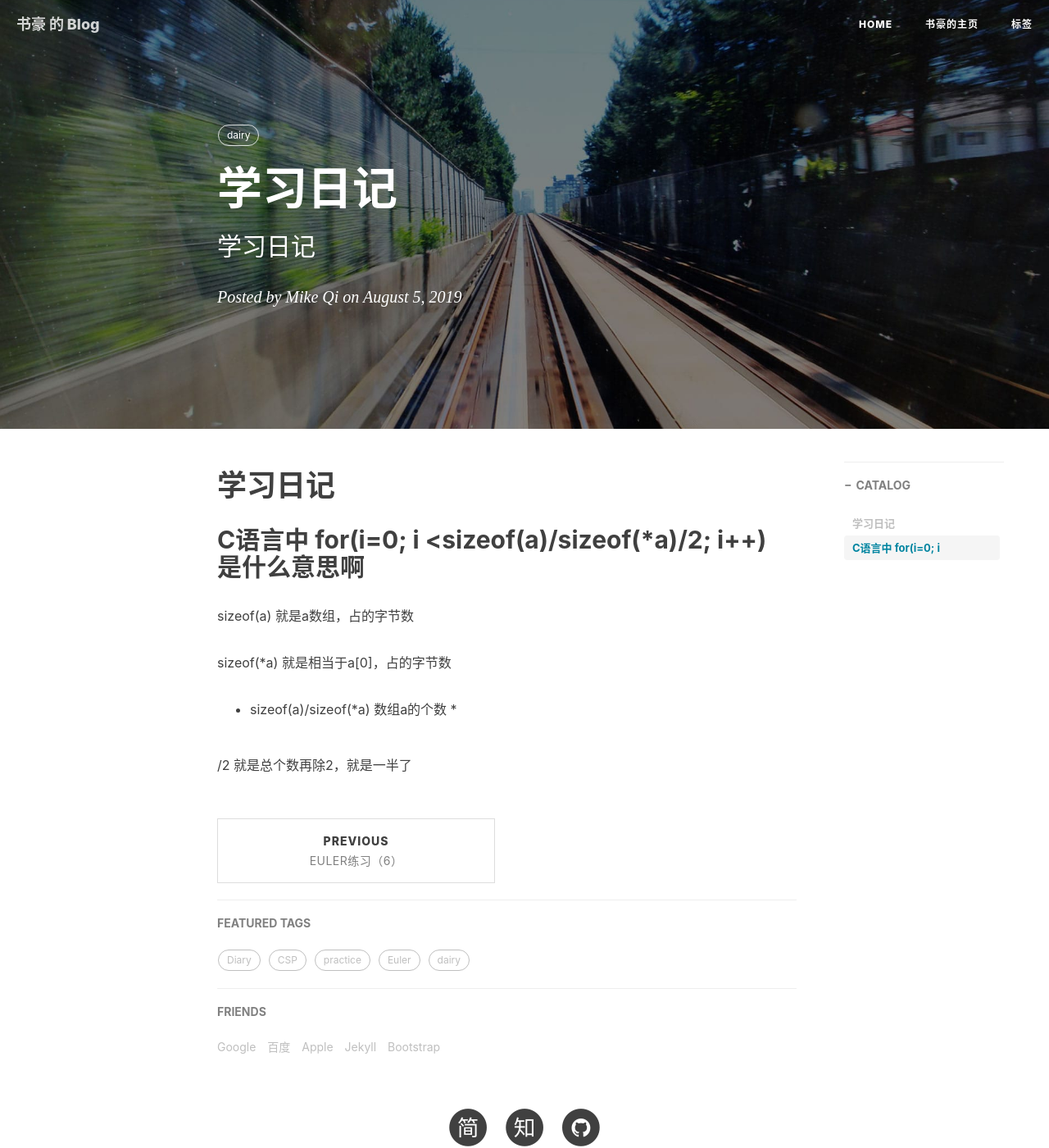
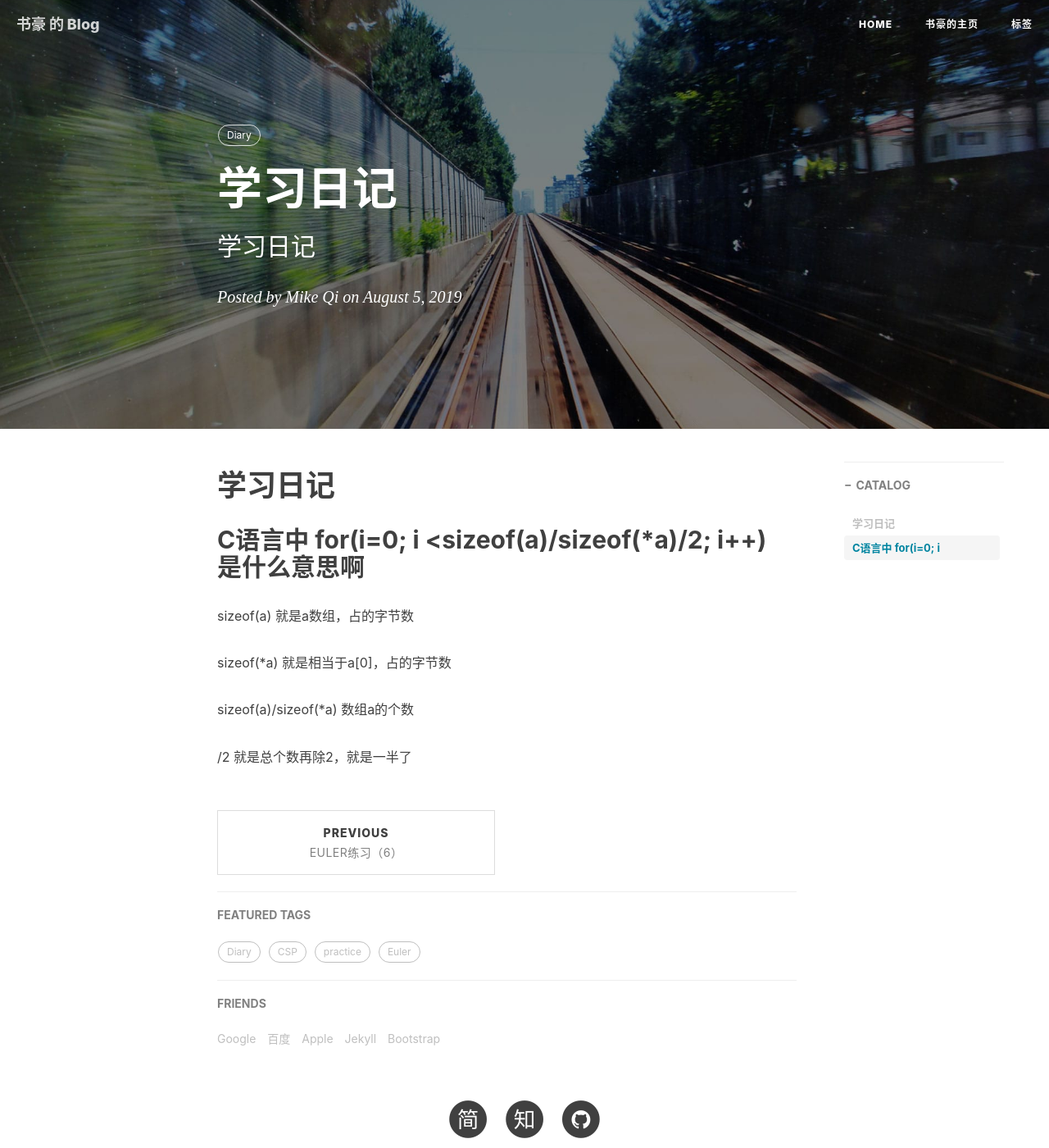
Before and after one commit to qiletian666/qiletian666.github.io, a Jekyll site: the page built from _posts/2019-08-05-学习笔记.md, in a window 1280 px wide and 1400 px high. Shown: the whole window at 82% size. Built offline with Jekyll 4.4.1, drawn with Linux system fonts in a browser that asks for light colours; nearby versions of some CDN libraries; comment, search, counter and statistics services are not loaded.

Commit message:
Update 2019-08-05-学习笔记.md

```diff
--- a/_posts/2019-08-05-学习笔记.md
+++ b/_posts/2019-08-05-学习笔记.md
@@ -8,7 +8,7 @@ header-img: img/post-bg-2015.jpg
 catalog: true
 published: ture
 tags:
-    - dairy
+    - Diary
 ---
 
 # 学习日记 #
@@ -19,6 +19,6 @@ sizeof(a) 就是a数组，占的字节数
 
 sizeof(*a) 就是相当于a[0]，占的字节数
 
-* sizeof(a)/sizeof(*a) 数组a的个数 *
+sizeof(a)/sizeof(*a) 数组a的个数
 
 /2 就是总个数再除2，就是一半了
```
